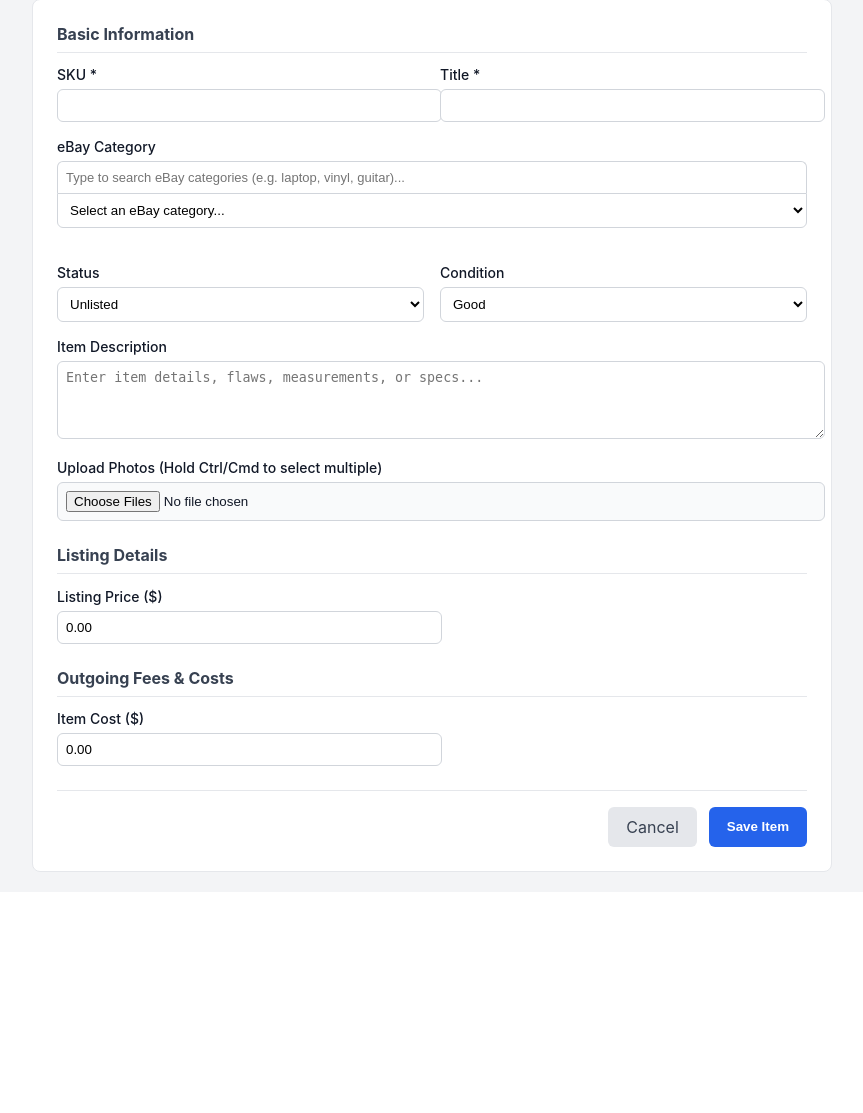
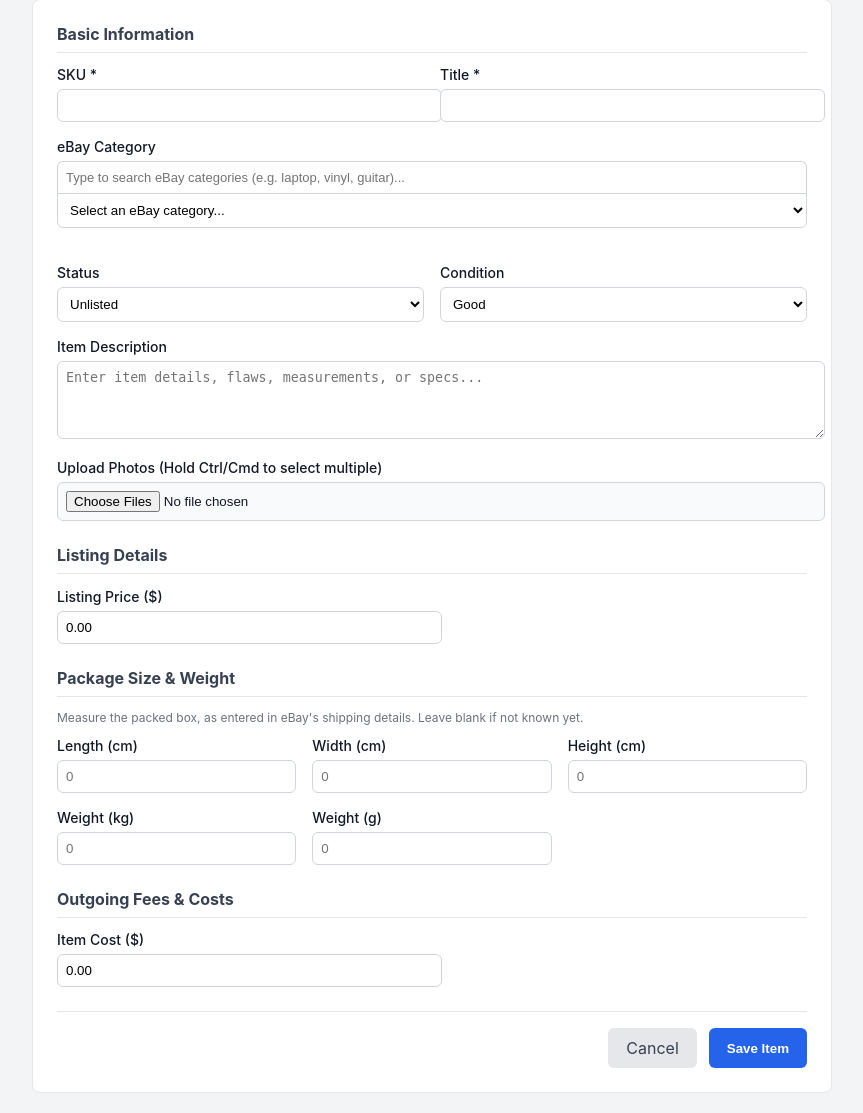
Before and after one commit to swtechsolutions/ebay-inventory-dashboard, a Flask app: page /add in a window 1280 px wide. Shown: the part 147-1260 px from the top of the page, without its empty margins (208-1071 px from the left). Before the commit the page ends 1019 px from the top, so only its background shows below. Run offline with Flask 3, Linux system fonts and the light colour scheme.

Commit message:
Add package dimensions and weight to items
Length, width and height in cm and weight in kg + g on the add and edit
forms, shown on the item page and included in the CSV export. Existing
databases get the new columns automatically at startup. Sample items
now include realistic package sizes.

Co-Authored-By: Claude Opus 5.5 <noreply@anthropic.com>

```diff
--- a/app.py
+++ b/app.py
@@ -79,7 +79,43 @@ class Item(db.Model):
     shipping_cost = db.Column(db.Float, default=0.0)
     tax_out = db.Column(db.Float, default=0.0)
 
+    # Package size and weight (metric). Blank until entered.
+    length_cm = db.Column(db.Float, nullable=True)
+    width_cm = db.Column(db.Float, nullable=True)
+    height_cm = db.Column(db.Float, nullable=True)
+    weight_g = db.Column(db.Integer, nullable=True)  # total weight in grams
+
     # Computed Properties
+    @property
+    def has_dimensions(self):
+        return all(v for v in (self.length_cm, self.width_cm, self.height_cm))
+
+    @property
+    def dimensions_display(self):
+        """e.g. '40 x 30 x 8.5 cm' (length x width x height), or None if not all three are set."""
+        if not self.has_dimensions:
+            return None
+        return ' x '.join(fmt_number(v) for v in (self.length_cm, self.width_cm, self.height_cm)) + ' cm'
+
+    @property
+    def weight_kg_part(self):
+        return self.weight_g // 1000 if self.weight_g else None
+
+    @property
+    def weight_g_part(self):
+        return self.weight_g % 1000 if self.weight_g else None
+
+    @property
+    def weight_display(self):
+        """e.g. '1 kg 250 g' or '850 g', or None if no weight is set."""
+        if not self.weight_g:
+            return None
+        kg, g = divmod(self.weight_g, 1000)
+        if not kg:
+            return f"{g} g"
+        return f"{kg} kg {g} g" if g else f"{kg} kg"
+
+
     @property
     def total_revenue(self):
         return (self.item_price or 0.0) + (self.shipping_paid or 0.0) + (self.tax_in or 0.0)
@@ -138,6 +174,20 @@ def parse_float(val):
     except (ValueError, TypeError):
         return 0.0
 
+def parse_measure(val):
+    """A positive number from a form field, or None if blank, zero, negative or not a number."""
+    try:
+        number = float(val)
+    except (ValueError, TypeError):
+        return None
+    return number if number > 0 else None
+
+def fmt_number(value):
+    """Formats a measurement without needless decimals: 40.0 -> '40', 8.25 -> '8.25'."""
+    return f"{value:.2f}".rstrip('0').rstrip('.')
+
+app.jinja_env.filters['measure'] = lambda v: fmt_number(v) if v else ''
+
 def parse_date(val):
     try:
         return datetime.strptime(val, '%Y-%m-%d').date() if val else None
@@ -187,6 +237,12 @@ def apply_form(item, form):
         # Fields missing from a form (e.g. revenue fields on the add page) stay unchanged
         if field in form:
             setattr(item, field, parse_float(form.get(field)))
+    for field in ('length_cm', 'width_cm', 'height_cm'):
+        if field in form:
+            setattr(item, field, parse_measure(form.get(field)))
+    if 'weight_kg' in form or 'weight_g' in form:
+        grams = (parse_measure(form.get('weight_kg')) or 0) * 1000 + (parse_measure(form.get('weight_g')) or 0)
+        item.weight_g = round(grams) or None
 
 
 @app.template_filter('ebay_html')
@@ -628,7 +684,8 @@ def export_report():
     writer.writerow(['SKU', 'Title', 'Category', 'eBay Category ID', 'Condition', 'Status', 'Date Added', 'Date Listed',
                      'Date Sold', 'Days To Sell', 'Days In Inventory', 'Listing Price', 'Item Price',
                      'Shipping Paid', 'Tax In', 'Total Revenue', 'TX Fees', 'Promo Fees', 'Other Fees',
-                     'Item Cost', 'Shipping Cost', 'Tax Out', 'Total Costs', 'Profit', 'Margin %'])
+                     'Item Cost', 'Shipping Cost', 'Tax Out', 'Total Costs', 'Profit', 'Margin %',
+                     'Length (cm)', 'Width (cm)', 'Height (cm)', 'Weight (g)'])
     for i in items:
         sold_item = i.status == 'Sold'
         writer.writerow([
@@ -641,6 +698,8 @@ def export_report():
             f"{i.promo_fees or 0:.2f}", f"{i.other_fees or 0:.2f}", f"{i.item_cost or 0:.2f}",
             f"{i.shipping_cost or 0:.2f}", f"{i.tax_out or 0:.2f}", f"{i.total_costs:.2f}",
             f"{i.profit:.2f}", f"{i.profit_margin:.1f}",
+            fmt_number(i.length_cm) if i.length_cm else '', fmt_number(i.width_cm) if i.width_cm else '',
+            fmt_number(i.height_cm) if i.height_cm else '', i.weight_g or '',
         ])
 
     filename = f"inventory-report-{filters['type']}-{date.today().isoformat()}.csv"
@@ -649,7 +708,20 @@ def export_report():
                     headers={'Content-Disposition': f'attachment; filename="{filename}"'})
 
 
+def init_db():
+    """Creates missing tables, and adds columns introduced since the database was created."""
+    db.create_all()
+    new_columns = {
+        'length_cm': 'FLOAT', 'width_cm': 'FLOAT', 'height_cm': 'FLOAT', 'weight_g': 'INTEGER',
+    }
+    existing = {col['name'] for col in db.inspect(db.engine).get_columns('items')}
+    with db.engine.begin() as conn:
+        for name, sql_type in new_columns.items():
+            if name not in existing:
+                conn.exec_driver_sql(f'ALTER TABLE items ADD COLUMN {name} {sql_type}')
+
+
 if __name__ == '__main__':
     with app.app_context():
-        db.create_all()
+        init_db()
     app.run(debug=True)
--- /dev/null
+++ b/templates/_package.html
@@ -0,0 +1,33 @@
+{# Package size and weight inputs (metric) for the add/edit forms. Import with:
+   {% import "_package.html" as pkg %}
+   Values are strings/numbers to prefill; blank means not entered. #}
+{% macro fields(length='', width='', height='', kg='', g='') %}
+{% set input_style = "width: 100%; padding: 8px; border: 1px solid #d1d5db; border-radius: 6px; box-sizing: border-box;" %}
+{% set label_style = "display: block; font-size: 14px; font-weight: 500; margin-bottom: 6px;" %}
+<h2 style="font-size: 16px; color: #374151; border-bottom: 1px solid #e5e7eb; padding-bottom: 8px; margin-top: 24px;">Package Size &amp; Weight</h2>
+<p style="font-size: 12px; color: #6b7280; margin: 0 0 12px;">Measure the packed box, as entered in eBay's shipping details. Leave blank if not known yet.</p>
+<div style="display: grid; grid-template-columns: 1fr 1fr 1fr; gap: 16px; margin-bottom: 16px;">
+    <div>
+        <label for="pkg-length" style="{{ label_style }}">Length (cm)</label>
+        <input id="pkg-length" type="number" step="0.1" min="0" name="length_cm" value="{{ length }}" placeholder="0" style="{{ input_style }}">
+    </div>
+    <div>
+        <label for="pkg-width" style="{{ label_style }}">Width (cm)</label>
+        <input id="pkg-width" type="number" step="0.1" min="0" name="width_cm" value="{{ width }}" placeholder="0" style="{{ input_style }}">
+    </div>
+    <div>
+        <label for="pkg-height" style="{{ label_style }}">Height (cm)</label>
+        <input id="pkg-height" type="number" step="0.1" min="0" name="height_cm" value="{{ height }}" placeholder="0" style="{{ input_style }}">
+    </div>
+</div>
+<div style="display: grid; grid-template-columns: 1fr 1fr 1fr; gap: 16px; margin-bottom: 20px;">
+    <div>
+        <label for="pkg-kg" style="{{ label_style }}">Weight (kg)</label>
+        <input id="pkg-kg" type="number" step="1" min="0" name="weight_kg" value="{{ kg }}" placeholder="0" style="{{ input_style }}">
+    </div>
+    <div>
+        <label for="pkg-g" style="{{ label_style }}">Weight (g)</label>
+        <input id="pkg-g" type="number" step="1" min="0" max="999" name="weight_g" value="{{ g }}" placeholder="0" style="{{ input_style }}">
+    </div>
+</div>
+{% endmacro %}
--- a/templates/add_item.html
+++ b/templates/add_item.html
@@ -1,5 +1,6 @@
 {% extends "base.html" %}
 {% import "_category.html" as cat with context %}
+{% import "_package.html" as pkg %}
 
 {% block content %}
 <div class="container" style="max-width: 800px; margin: 0 auto; padding: 20px;">
@@ -59,6 +60,9 @@
             </div>
         </div>
 
+        {{ pkg.fields(form.get('length_cm', ''), form.get('width_cm', ''), form.get('height_cm', ''),
+                      form.get('weight_kg', ''), form.get('weight_g', '')) }}
+
         <!-- Outgoing Fees & Costs -->
         <h2 style="font-size: 16px; color: #374151; border-bottom: 1px solid #e5e7eb; padding-bottom: 8px; margin-top: 24px;">Outgoing Fees & Costs</h2>
         <div style="display: grid; grid-template-columns: 1fr 1fr; gap: 16px; margin-bottom: 24px;">
--- a/templates/edit_item.html
+++ b/templates/edit_item.html
@@ -1,5 +1,6 @@
 {% extends "base.html" %}
 {% import "_category.html" as cat with context %}
+{% import "_package.html" as pkg %}
 
 {% block content %}
 <div class="container" style="max-width: 800px; margin: 0 auto; padding: 20px;">
@@ -92,6 +93,9 @@
             </div>
         </div>
 
+        {{ pkg.fields(item.length_cm|measure, item.width_cm|measure, item.height_cm|measure,
+                      item.weight_kg_part if item.weight_g else '', item.weight_g_part if item.weight_g else '') }}
+
         <h2 style="font-size: 16px; color: #374151; border-bottom: 1px solid #e5e7eb; padding-bottom: 8px; margin-top: 24px;">Incoming Revenue</h2>
         <div style="display: grid; grid-template-columns: 1fr 1fr 1fr; gap: 16px; margin-bottom: 20px;">
             <div>
```
Also changed, not shown: seed_sample_data.py (+19 -2 lines), templates/view_item.html (+8 -0 lines), README.md.
